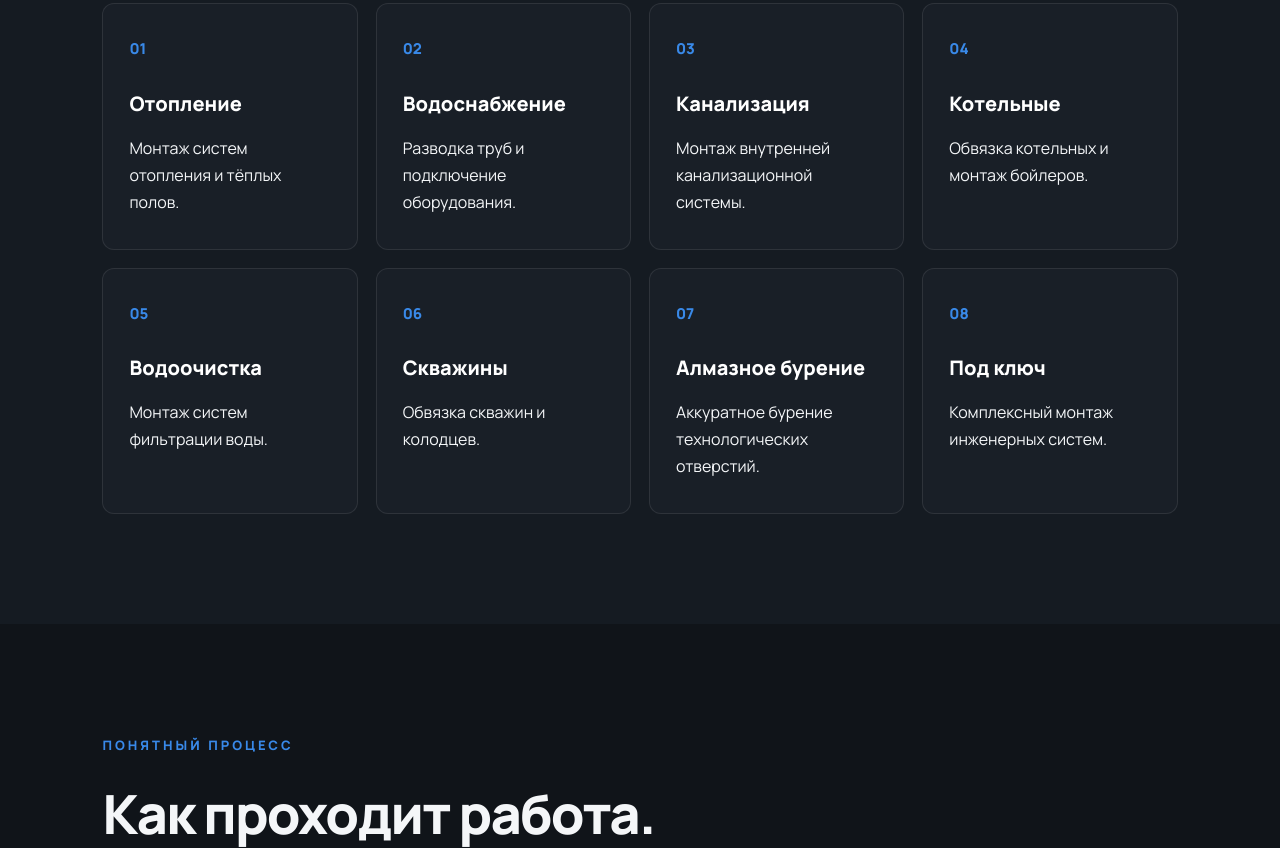
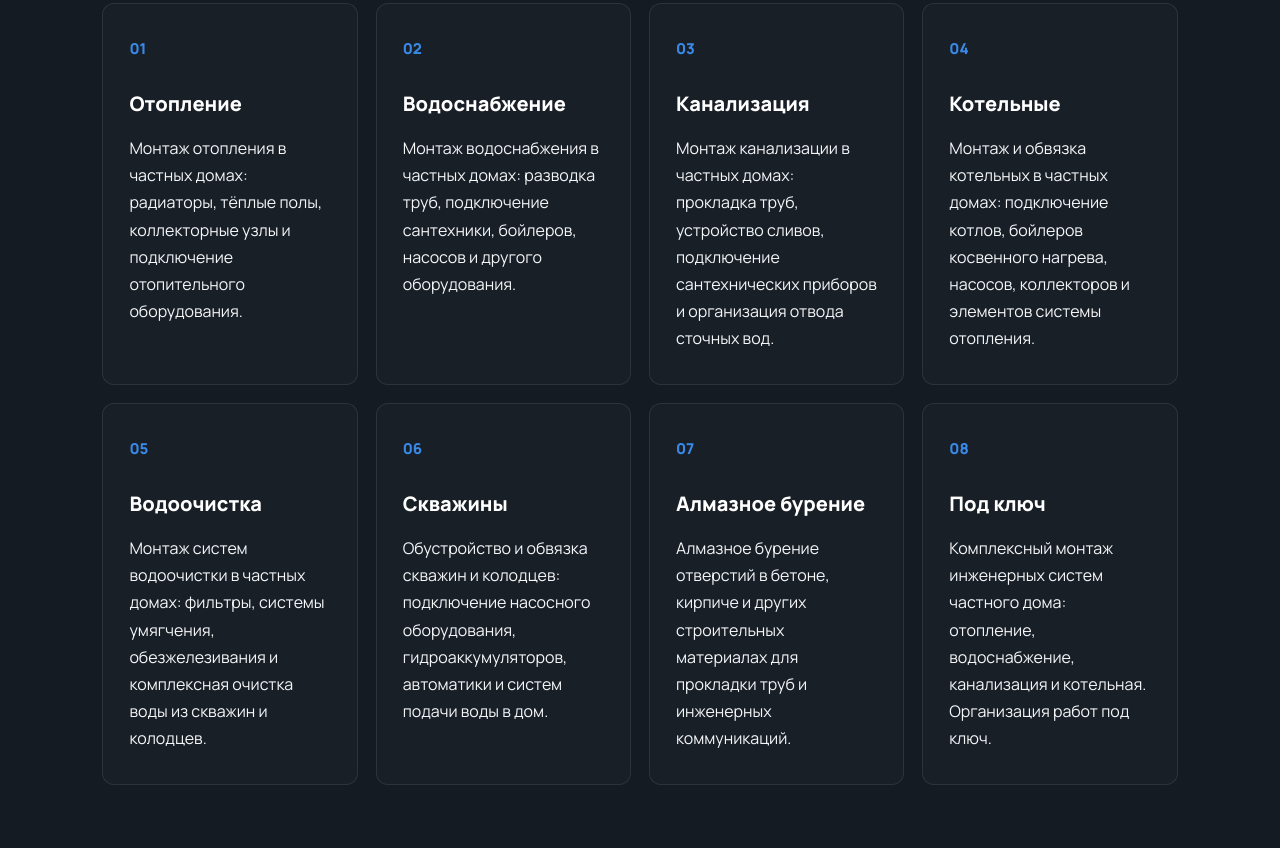
Before and after one commit to lobacevegor2/-----Plumbing, a plain HTML site: page index.html in a window 1280 px wide. Shown: the part 1159-2007 px from the top of the page. Drawn offline with Linux system fonts and the light colour scheme.

Commit message:
Improve SEO content and service descriptions

```diff
--- a/index.html
+++ b/index.html
@@ -24,11 +24,7 @@
   <meta charset="UTF-8">
   <meta name="google-site-verification" content="koE_xPQ_lsejOOhXHebVj8vUMwZ4eJDixANmx7GGrP4" />
   <meta name="viewport" content="width=device-width, initial-scale=1.0">
-
-  <meta name="description" content="Сантехник Егор в Клину и Московской области. Монтаж отопления, водоснабжения, канализации и инженерных систем в частных домах.">
-
   <meta name="robots" content="index, follow">
-
   <title>Сантехник Егор в Клину — отопление, водоснабжение, канализация</title>
 
 <meta name="description" content="Монтаж отопления, водоснабжения и канализации в частных домах Клина и Московской области. Котельные, водоочистка, обвязка скважин. Частный мастер Егор.">
@@ -85,36 +81,36 @@
 для вашего <span>дома.</span></h2>
       <div class="service-grid">
         <article class="service-card">
-          <span>01</span><h3>Отопление</h3>
-          <p>Монтаж систем отопления и тёплых полов.</p>
-        </article>
+  <span>01</span><h3>Отопление</h3>
+  <p>Монтаж отопления в частных домах: радиаторы, тёплые полы, коллекторные узлы и подключение отопительного оборудования.</p>
+</article>
         <article class="service-card">
           <span>02</span><h3>Водоснабжение</h3>
-          <p>Разводка труб и подключение оборудования.</p>
+          <p>Монтаж водоснабжения в частных домах: разводка труб, подключение сантехники, бойлеров, насосов и другого оборудования.</p>
         </article>
         <article class="service-card">
           <span>03</span><h3>Канализация</h3>
-          <p>Монтаж внутренней канализационной системы.</p>
+          <p>Монтаж канализации в частных домах: прокладка труб, устройство сливов, подключение сантехнических приборов и организация отвода сточных вод.</p>
         </article>
         <article class="service-card">
           <span>04</span><h3>Котельные</h3>
-          <p>Обвязка котельных и монтаж бойлеров.</p>
+          <p>Монтаж и обвязка котельных в частных домах: подключение котлов, бойлеров косвенного нагрева, насосов, коллекторов и элементов системы отопления.</p>
         </article>
         <article class="service-card">
           <span>05</span><h3>Водоочистка</h3>
-          <p>Монтаж систем фильтрации воды.</p>
+          <p>Монтаж систем водоочистки в частных домах: фильтры, системы умягчения, обезжелезивания и комплексная очистка воды из скважин и колодцев.</p>
         </article>
         <article class="service-card">
           <span>06</span><h3>Скважины</h3>
-          <p>Обвязка скважин и колодцев.</p>
+          <p>Обустройство и обвязка скважин и колодцев: подключение насосного оборудования, гидроаккумуляторов, автоматики и систем подачи воды в дом.</p>
         </article>
         <article class="service-card">
           <span>07</span><h3>Алмазное бурение</h3>
-          <p>Аккуратное бурение технологических отверстий.</p>
+          <p>Алмазное бурение отверстий в бетоне, кирпиче и других строительных материалах для прокладки труб и инженерных коммуникаций.</p>
         </article>
         <article class="service-card">
           <span>08</span><h3>Под ключ</h3>
-          <p>Комплексный монтаж инженерных систем.</p>
+          <p>Комплексный монтаж инженерных систем частного дома: отопление, водоснабжение, канализация и котельная. Организация работ под ключ.</p>
         </article>
       </div>
     </section>
```
